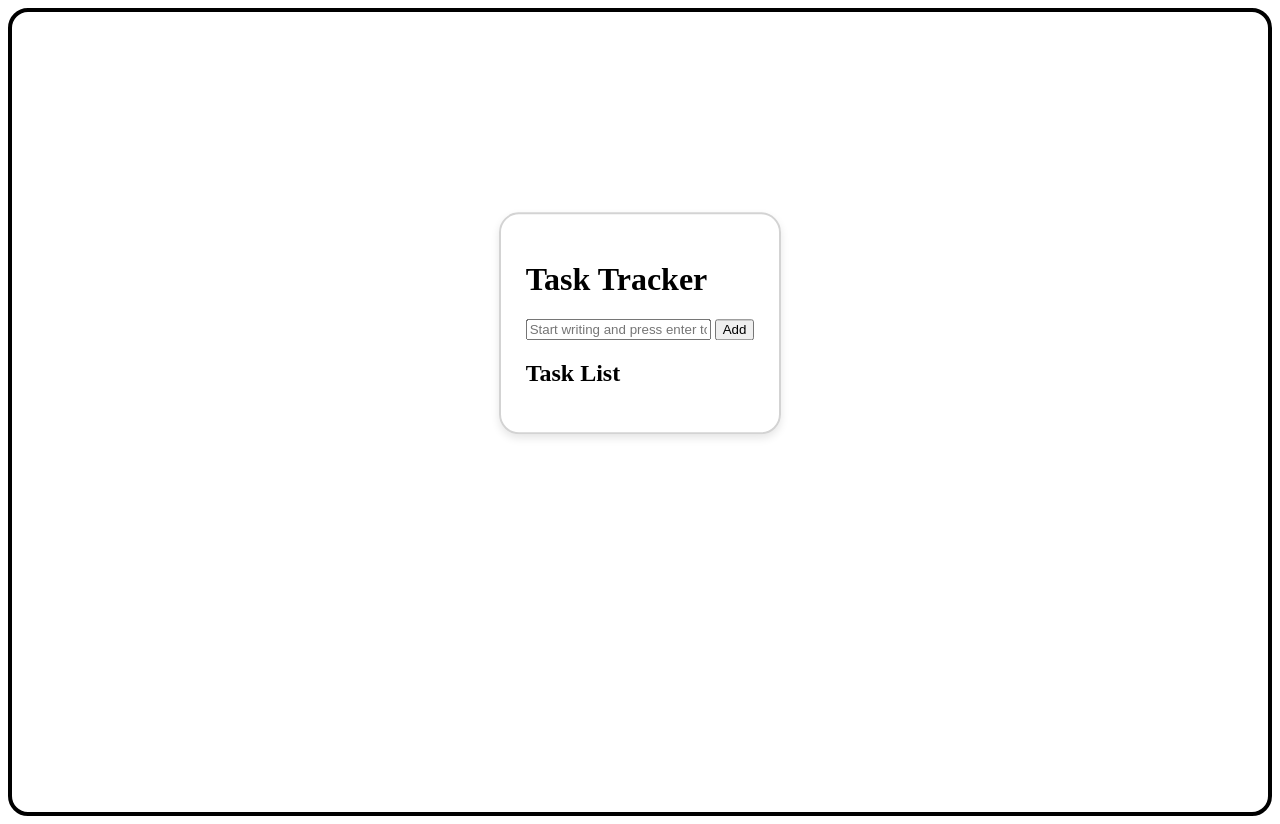
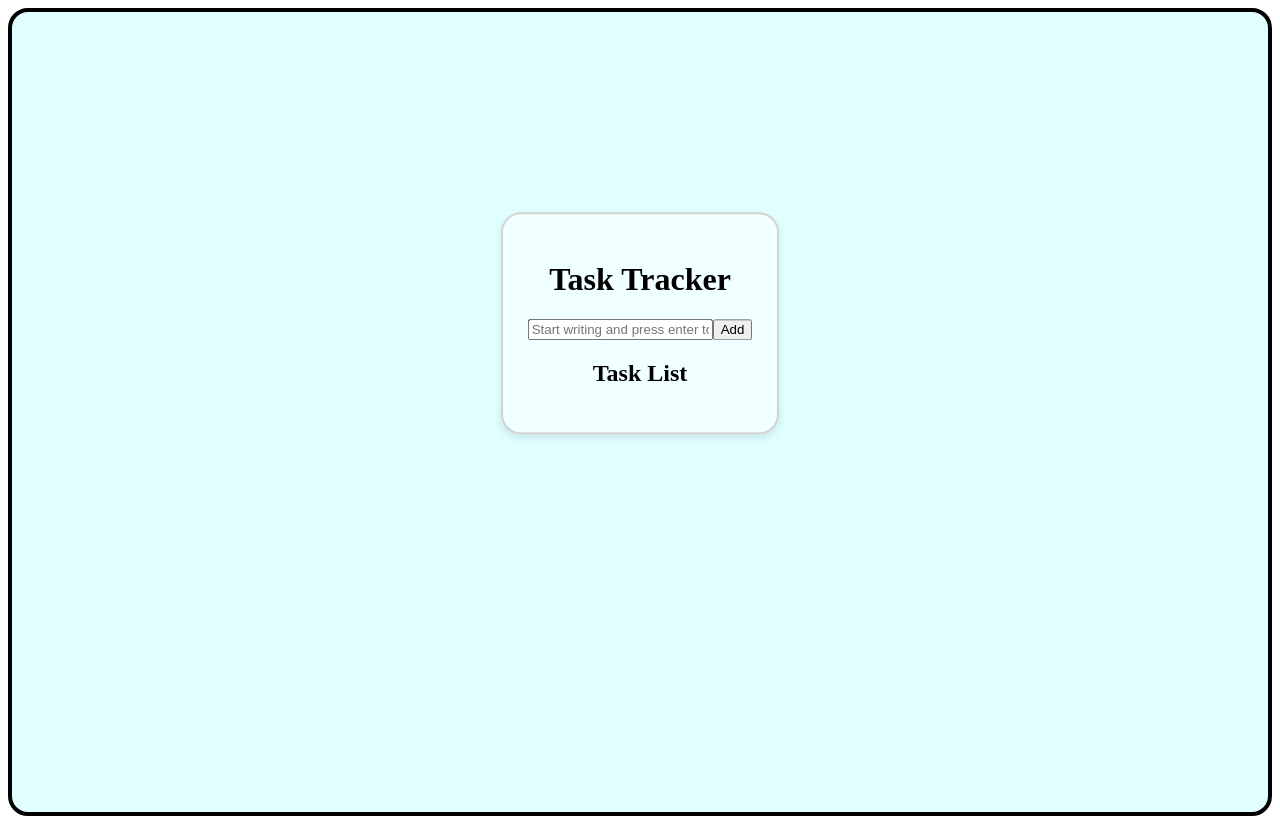
Before and after one commit to monarchxr/task-tracker, a plain HTML site: page index.html in a window 1280 px wide. Drawn offline with Linux system fonts and the light colour scheme.

Commit message:
styled the task container, still a bit left

```diff
--- a/styles.css
+++ b/styles.css
@@ -11,6 +11,7 @@
     height: 100vh; /*this allows the body to take up 100% of the visible screen*/
     border: 4px solid black;
     border-radius: 20px;
+    background-color: lightcyan;
 }
 
 .list-container{
@@ -20,4 +21,25 @@
     border-radius: 20px;
     box-shadow: 0 4px 8px rgba(0,0,0,0.1);
     transform: translateY(-40%);
+    background-color: azure;
 }
+
+.list-container .header{
+
+    display: flex;
+    justify-content: center;
+
+}
+
+.list-container .task-input{
+
+    display: flex;
+    justify-content: center;
+
+}
+
+.list-container .tasks .task-header{
+
+    display: flex;
+    justify-content: center;
+}
```
